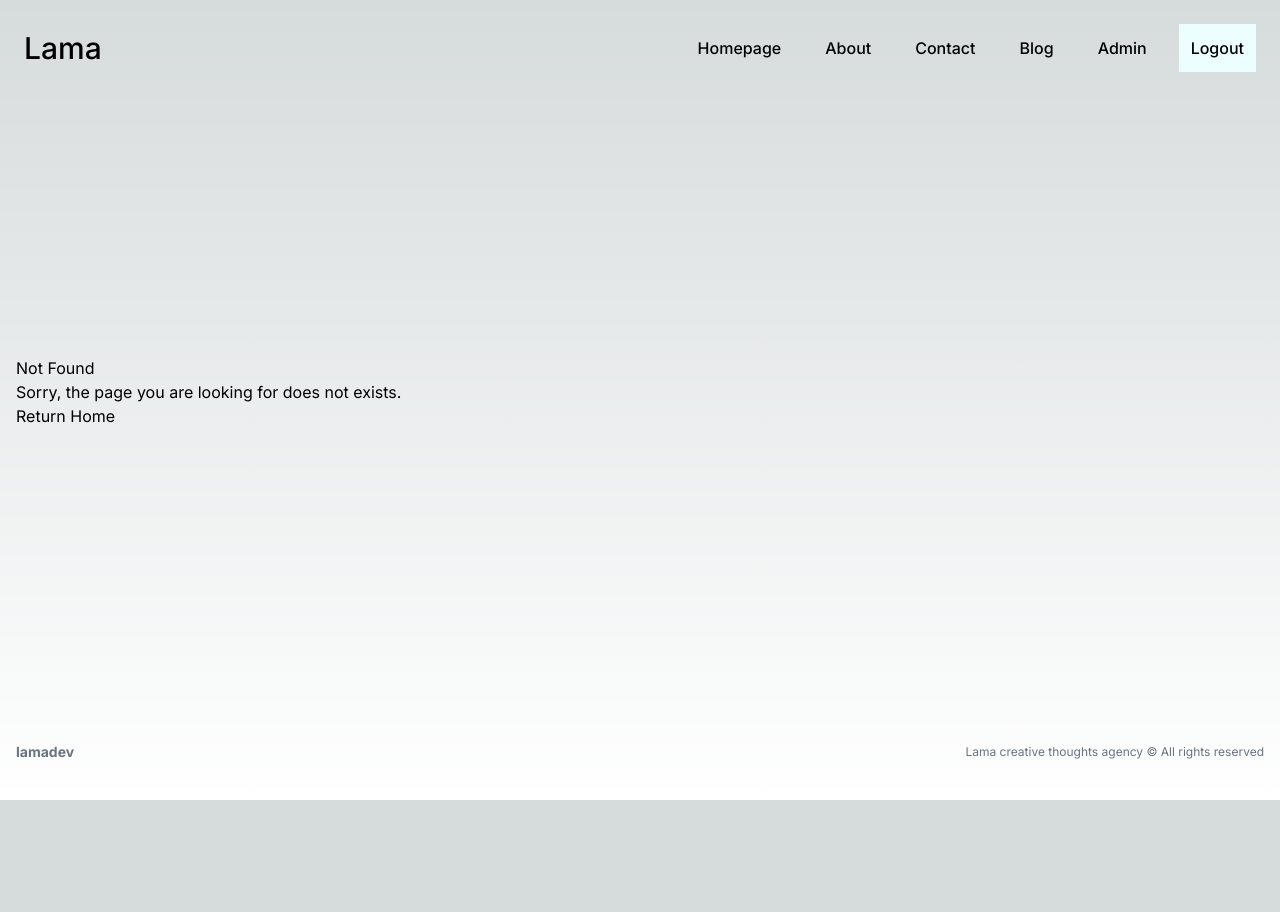
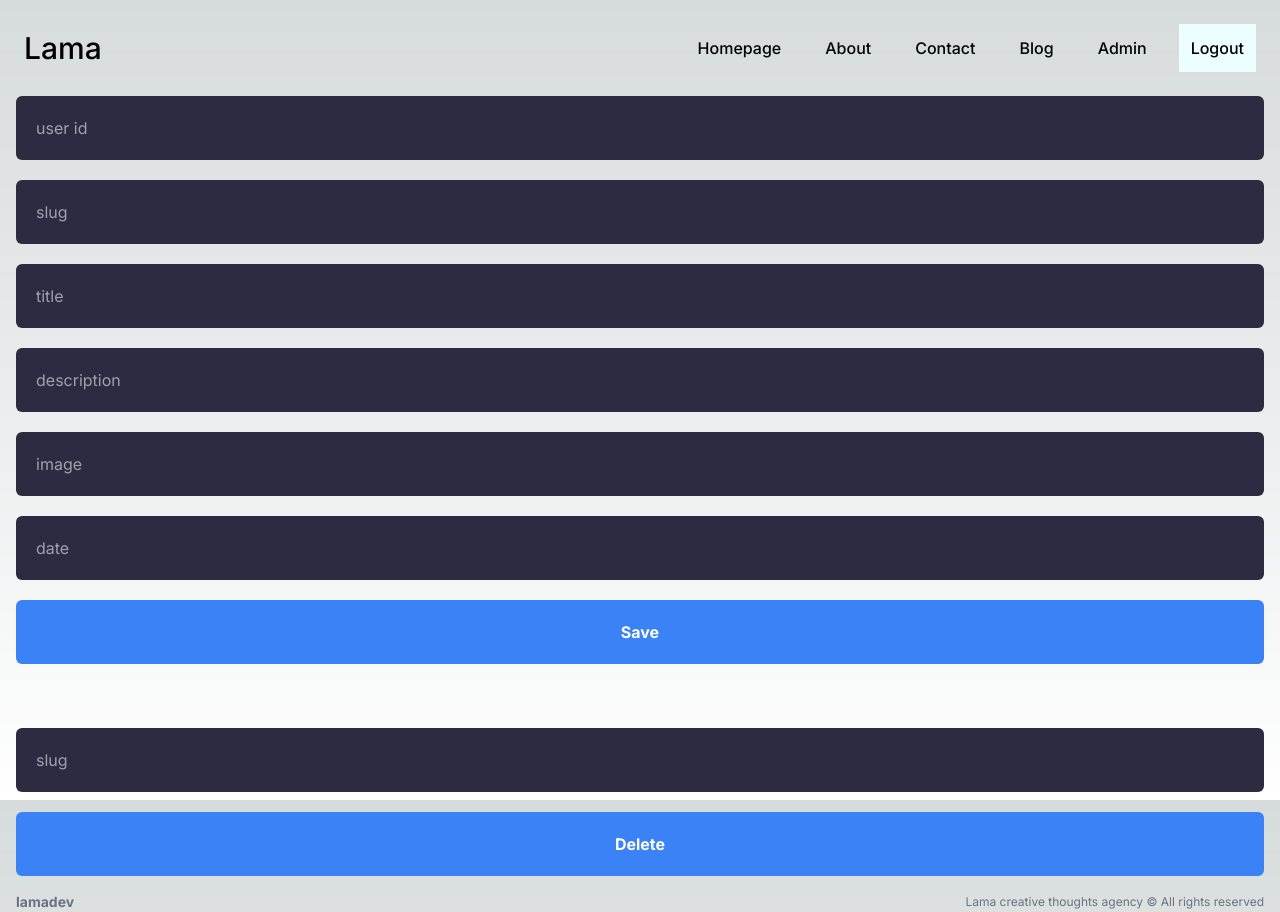
Before and after one commit to wolak041/creative-thoughts-agency, a Next.js app: page /server-action-test in a window 1280 px wide. Before the commit this address had no page. Before the commit the page ends 800 px from the top, so only its background shows below. Built offline with nearby package versions, Linux system fonts and the light colour scheme.

Commit message:
Add server actions

```diff
--- /dev/null
+++ b/src/app/server-action-test/page.tsx
@@ -0,0 +1,65 @@
+import { addPost, deletePost } from "@/lib/actions/posts";
+
+const inputStyles =
+    "p-5 rounded-md border-none outline-none bg-soft text-white";
+
+const ServerActionTestPage = () => {
+    return (
+        <div className="flex flex-col gap-16">
+            <form className="flex flex-col gap-5" action={addPost}>
+                <input
+                    className={inputStyles}
+                    type="text"
+                    placeholder="user id"
+                    name="userId"
+                />
+                <input
+                    className={inputStyles}
+                    type="text"
+                    placeholder="slug"
+                    name="slug"
+                />
+                <input
+                    className={inputStyles}
+                    type="text"
+                    placeholder="title"
+                    name="title"
+                />
+                <input
+                    className={inputStyles}
+                    type="text"
+                    placeholder="description"
+                    name="description"
+                />
+                <input
+                    className={inputStyles}
+                    type="text"
+                    placeholder="image"
+                    name="img"
+                />
+                <input
+                    className={inputStyles}
+                    type="text"
+                    placeholder="date"
+                    name="date"
+                />
+                <button className="p-5 bg-blue-500 text-white font-bold border-none rounded-md">
+                    Save
+                </button>
+            </form>
+            <form className="flex flex-col gap-5" action={deletePost}>
+                <input
+                    className={inputStyles}
+                    type="text"
+                    placeholder="slug"
+                    name="slug"
+                />
+                <button className="p-5 bg-blue-500 text-white font-bold border-none rounded-md">
+                    Delete
+                </button>
+            </form>
+        </div>
+    );
+};
+
+export default ServerActionTestPage;
--- a/src/domain/Post.ts
+++ b/src/domain/Post.ts
@@ -1,6 +1,6 @@
 export interface Post {
     userId: string;
-    slug: number;
+    slug: string;
     title: string;
     description: string;
     img: string;
--- /dev/null
+++ b/src/lib/actions/posts.ts
@@ -0,0 +1,51 @@
+"use server";
+
+import { connectToDb } from "../utils";
+import { PostModel } from "../models/postSchema";
+import { revalidatePath } from "next/cache";
+
+export const addPost = async (post: FormData) => {
+    const userId = post.get("userId");
+    const slug = post.get("slug");
+    const title = post.get("title");
+    const description = post.get("description");
+    const img = post.get("img");
+    const date = post.get("date");
+
+    try {
+        connectToDb();
+
+        const newPost = new PostModel({
+            userId,
+            slug,
+            title,
+            description,
+            img,
+            date,
+        });
+
+        await newPost.save();
+
+        revalidatePath("/blog");
+    } catch (e) {
+        console.log(e);
+
+        return { error: "Something went wrong" };
+    }
+};
+
+export const deletePost = async (post: FormData) => {
+    const slug = post.get("slug");
+
+    try {
+        connectToDb();
+
+        await PostModel.findOneAndDelete({ slug });
+
+        revalidatePath("/blog");
+    } catch (e) {
+        console.log(e);
+
+        return { error: "Something went wrong" };
+    }
+};
```
